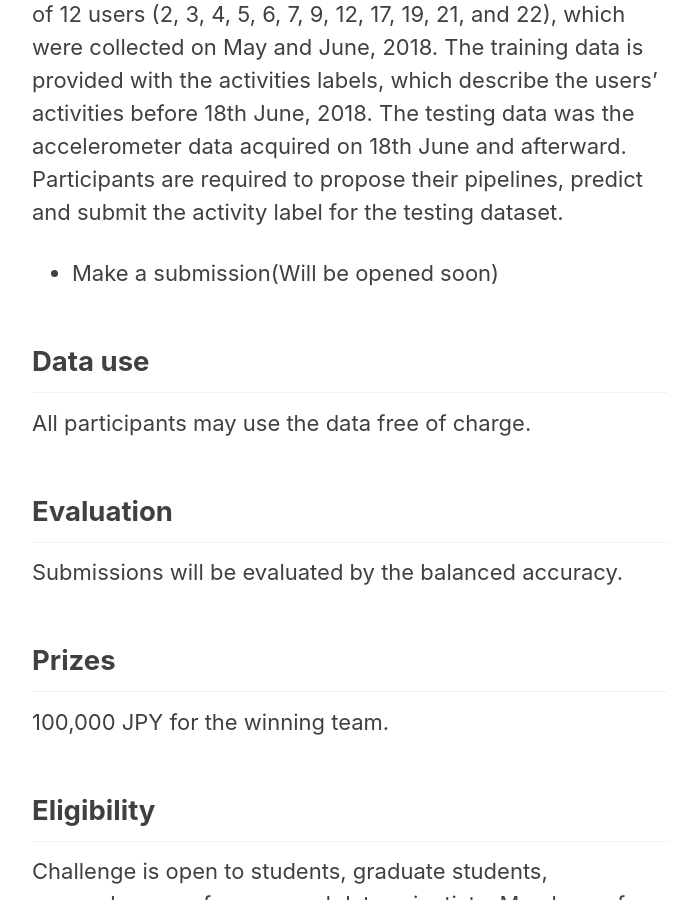
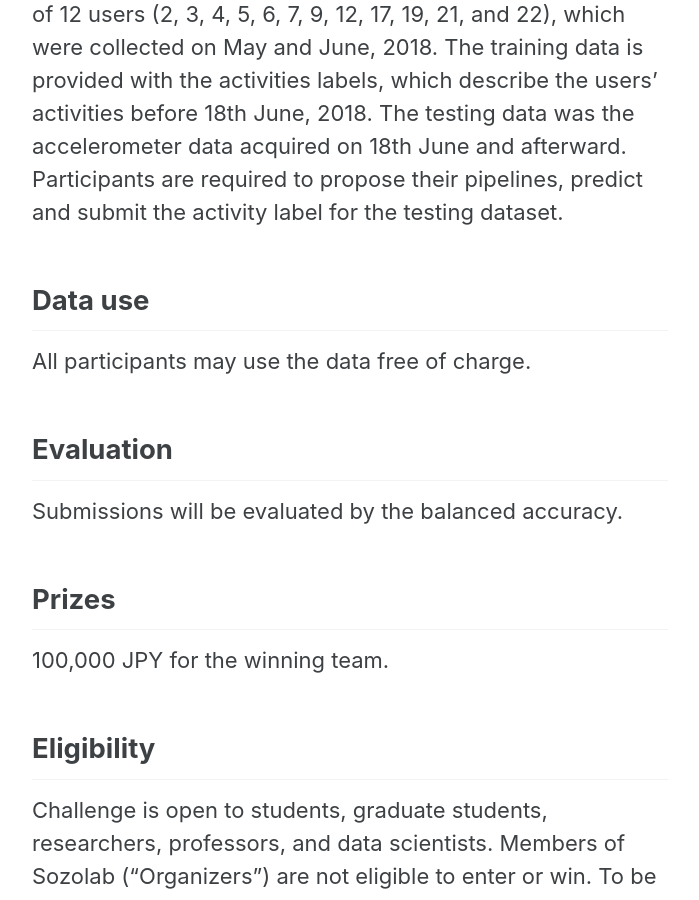
Before and after one commit to abc-research/nurse2021, a Jekyll site: the page built from _pages/learn.md, in a window 1280 px wide and 900 px high, scrolled down 1770 px. Shown: the whole window, without its empty margins (290-989 px from the left). Built offline with Jekyll 4.4.1, drawn with Linux system fonts in a browser that asks for light colours; cached includes are drawn as plain includes; nearby versions of some CDN libraries.

Commit message:
fix: remove make a submission

```diff
--- a/_pages/learn.md
+++ b/_pages/learn.md
@@ -17,8 +17,6 @@ The goal of the Nurse Care Activity Recognition Challenge is to recognize the da
 - [Rules to participate in this challenge](/nurse2021/rules/)
 
 The training and testing dataset contains accelerometer data of 12 users (2, 3, 4, 5, 6, 7, 9, 12, 17, 19, 21, and 22), which were collected on May and June, 2018. The training data is provided with the activities labels, which describe the users' activities before 18th June, 2018. The testing data was the accelerometer data acquired on 18th June and afterward. Participants are required to propose their pipelines, predict and submit the activity label for the testing dataset.
-
-- Make a submission(Will be opened soon)
 
 
 ## Data use
```
